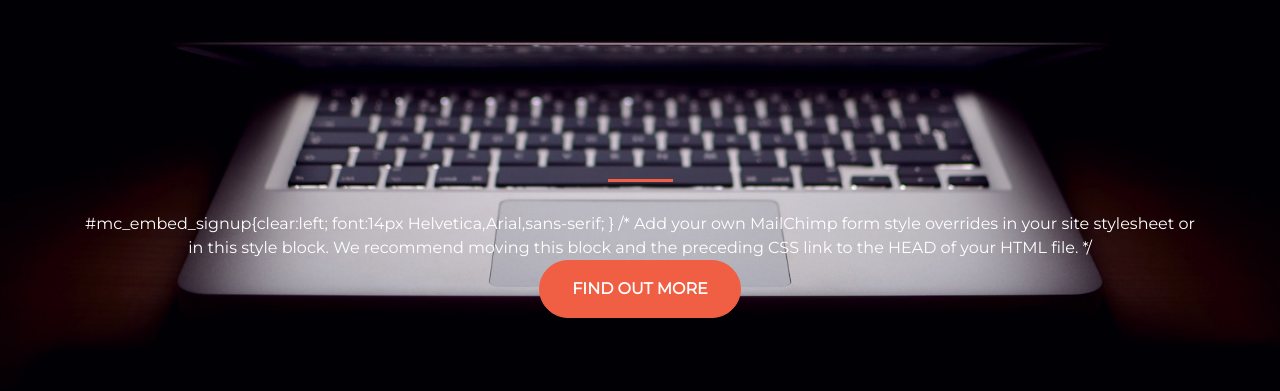
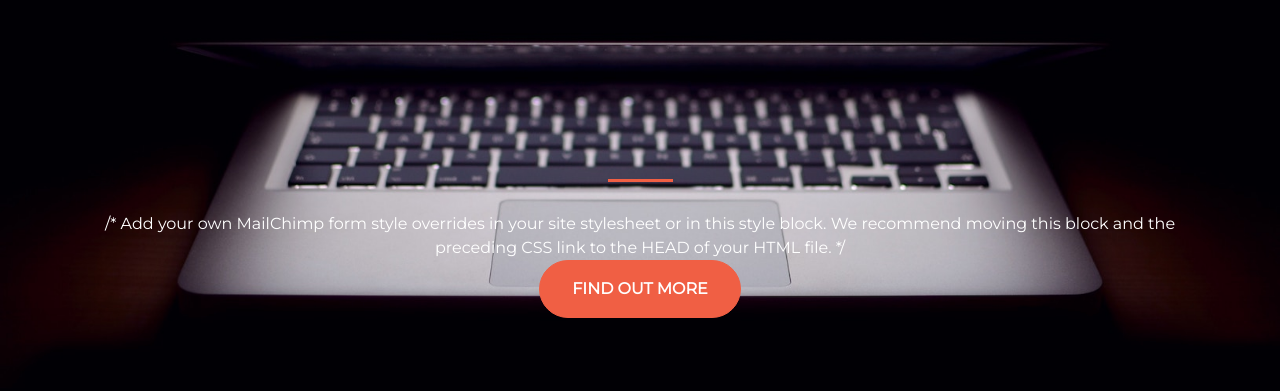
Before and after one commit to adjsimon/adjsimon.github.io, a plain HTML site: page index.html in a window 1280 px wide. Shown: the part 271-662 px from the top of the page. Drawn offline with nearby package versions, Linux system fonts and the light colour scheme.

Commit message:
Update index.html
removed from 32:

	#mc_embed_signup{clear:left; font:14px Helvetica,Arial,sans-serif; }

```diff
--- a/index.html
+++ b/index.html
@@ -29,7 +29,6 @@
 
 
               <!-- Begin MailChimp Signup Form -->
-	#mc_embed_signup{clear:left; font:14px Helvetica,Arial,sans-serif; }
 	/* Add your own MailChimp form style overrides in your site stylesheet or in this style block.
 	   We recommend moving this block and the preceding CSS link to the HEAD of your HTML file. */
 </style>
```
